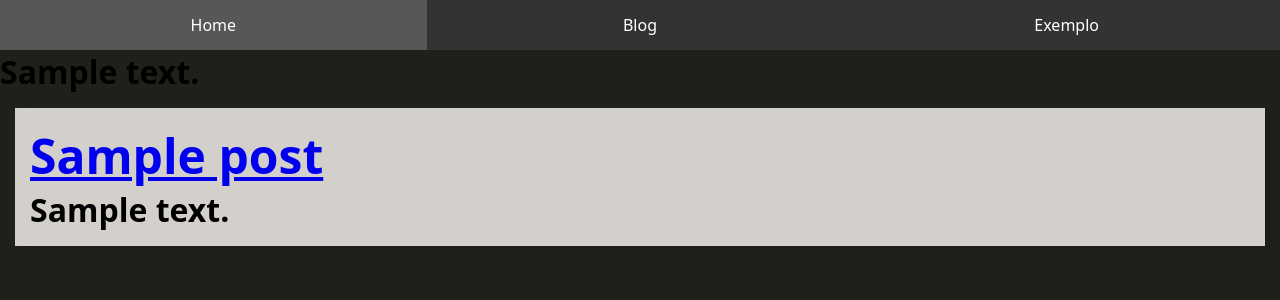
After one commit to AlissonOliveira-Jar/django-basico, a Django app: template blog/templates/blog/post.html in a window 1280 px wide. The commit adds this page. Shown: the top 300 px of the page. Run offline with Django 5.2, Linux system fonts and the light colour scheme; the template is opened without the code that fills it: most values are stand-ins (such as "Sample title", 1, 10 or a date in 2020).

Commit message:
:sparkles: feat: post unico e tratamento 404

```diff
--- a/base/global/partials/postblock.html
+++ b/base/global/partials/postblock.html
@@ -9,4 +9,4 @@
     <div class="post__body">
       {{ post.body }}
     </div>
-  </article>
+</article>
--- a/base/static/global/css/style.css
+++ b/base/static/global/css/style.css
@@ -31,7 +31,7 @@ body {
 }
 
 @media (min-width: 600px) {
-    .content {
+    .content:not(:has(.single-post)) {
       grid-template-columns: repeat(auto-fill, minmax(32rem, 1fr));
     }
 }
--- /dev/null
+++ b/blog/templates/blog/post.html
@@ -0,0 +1,20 @@
+{% extends 'global/base.html' %}
+
+
+{% block texto %} {{ text }} {% endblock texto %}
+
+
+{% block posts %}
+    <article class="post single-post">
+        <header>
+        <h1 class="post__title">
+            <a href="{% url 'blog:post' post.id %}">
+            {{ post.title }}
+            </a>
+        </h1>
+        </header>
+        <div class="post__body">
+        {{ post.body }}
+        </div>
+    </article>
+{% endblock posts %}
--- a/blog/urls.py
+++ b/blog/urls.py
@@ -2,11 +2,10 @@ from django.urls import path
 
 from . import views
 
-
 app_name = 'blog'
 
 urlpatterns = [
-    path("post/<int:id>/", views.post, name='post'),
+    path("post/<int:post_id>/", views.post, name='post'),
     path("", views.blog, name='blog'),
     path("exemplo/", views.exemplo, name='exemplo')
 ]
```
Also changed, not shown: blog/views.py (+16 -4 lines).
